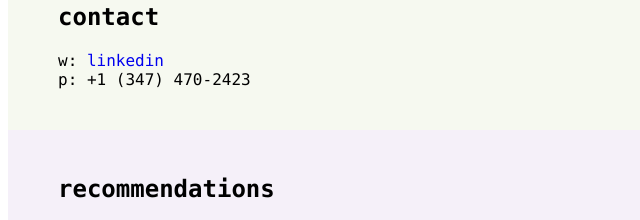
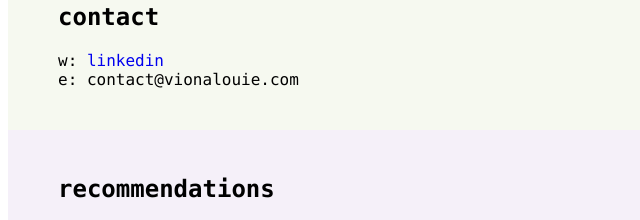
Before and after one commit to jynn/web, a plain HTML site: page index.html in a window 1280 px wide. Shown: the part 150-370 px from the top of the page, 0-640 px from the left. Drawn offline with Linux system fonts and the light colour scheme.

Commit message:
Update index.html

```diff
--- a/index.html
+++ b/index.html
@@ -18,7 +18,7 @@
 			<h2>contact</h2>
 			<ul style="list-style-type:none; padding-left: 0;">
 				<li>w: <a style="text-decoration:none;" href='https://www.linkedin.com/in/viona-louie-910a4325/'>linkedin</a></li>
-				<li>p: +&#049;&#032;(&#051;&#052;&#055;)&#032;&#052;&#055;&#048;&#045;&#050;&#052;&#050;&#051;</li>
+				<li>e: &#099;&#111;&#110;&#116;&#097;&#099;&#116;&#064;&#118;&#105;&#111;&#110;&#097;&#108;&#111;&#117;&#105;&#101;&#046;&#099;&#111;&#109;</li>
 			</ul>
 		</div>
 	</div>
```
